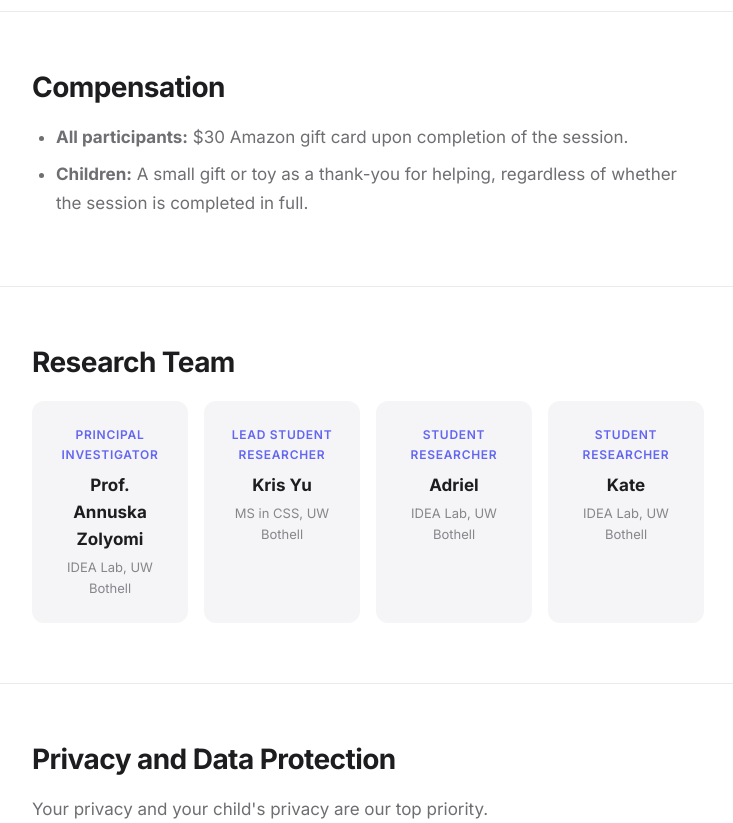
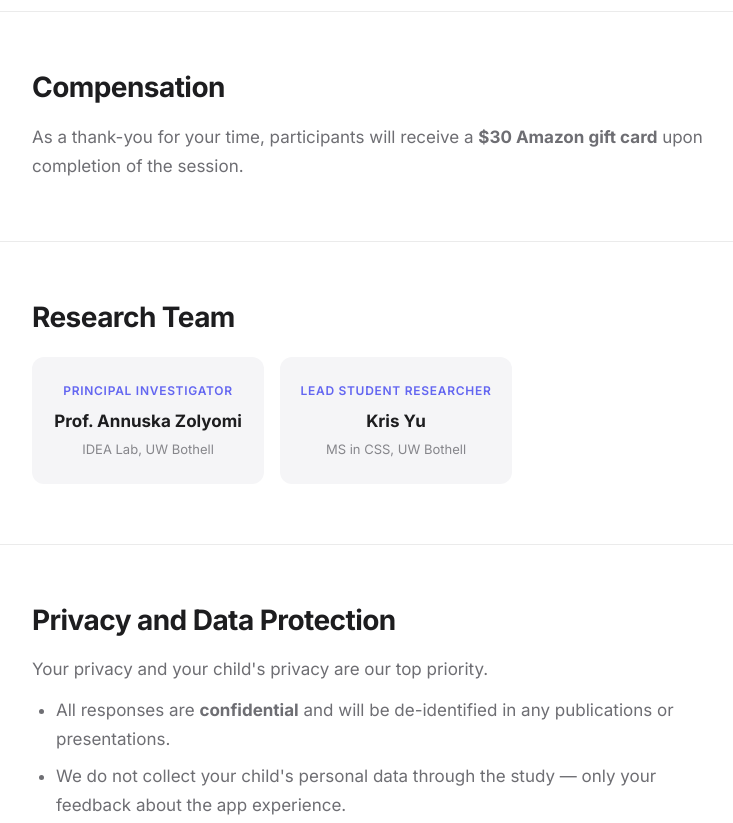
Before and after one commit to kr1s0404/my-storia-website, a plain HTML site: page research.html in a window 1280 px wide. Shown: the part 2380-3203 px from the top of the page, without its empty margins (272-1005 px from the left). Drawn offline with Linux system fonts and the light colour scheme.

Commit message:
Fix content based on review feedback
- Replace all placeholder emails with idealab@uw.edu
- App is for both adults and children, not adults-only
- Free forever, remove "not a commercial product" language
- Soften COPPA claims to "privacy-first design" (not yet verified)
- Study age range: 6-15
- Compensation: $30 gift card only (no child gift)
- Research team: Prof. Zolyomi and Kris Yu only

```diff
--- a/css/style.css
+++ b/css/style.css
@@ -1363,9 +1363,10 @@ h1, h2, h3, h4 {
 /* --- Research Team --- */
 .team-grid {
     display: grid;
-    grid-template-columns: repeat(4, 1fr);
+    grid-template-columns: repeat(2, 1fr);
     gap: 16px;
     margin-top: 24px;
+    max-width: 480px;
 }
 
 .team-member {
--- a/research.html
+++ b/research.html
@@ -50,7 +50,7 @@
             <div class="eligibility-grid">
                 <div class="eligibility-item">
                     <h4>Caregiver-Child Pairs</h4>
-                    <p>A parent or caregiver together with their autistic child (ages 6-12). You'll create a story together so we can see how families collaborate.</p>
+                    <p>A parent or caregiver together with their autistic child (ages 6-15). You'll create a story together so we can see how families collaborate.</p>
                 </div>
                 <div class="eligibility-item">
                     <h4>Caregivers</h4>
@@ -94,10 +94,7 @@
     <section class="research-section">
         <div class="container">
             <h2>Compensation</h2>
-            <ul>
-                <li><strong>All participants:</strong> $30 Amazon gift card upon completion of the session.</li>
-                <li><strong>Children:</strong> A small gift or toy as a thank-you for helping, regardless of whether the session is completed in full.</li>
-            </ul>
+            <p>As a thank-you for your time, participants will receive a <strong>$30 Amazon gift card</strong> upon completion of the session.</p>
         </div>
     </section>
 
@@ -114,16 +111,6 @@
                     <div class="team-role">Lead Student Researcher</div>
                     <div class="team-name">Kris Yu</div>
                     <div class="team-affiliation">MS in CSS, UW Bothell</div>
-                </div>
-                <div class="team-member">
-                    <div class="team-role">Student Researcher</div>
-                    <div class="team-name">Adriel</div>
-                    <div class="team-affiliation">IDEA Lab, UW Bothell</div>
-                </div>
-                <div class="team-member">
-                    <div class="team-role">Student Researcher</div>
-                    <div class="team-name">Kate</div>
-                    <div class="team-affiliation">IDEA Lab, UW Bothell</div>
                 </div>
             </div>
         </div>
```
Also changed, not shown: index.html (+4 -4 lines), privacy.html (+4 -4 lines), terms.html (+2 -2 lines).
